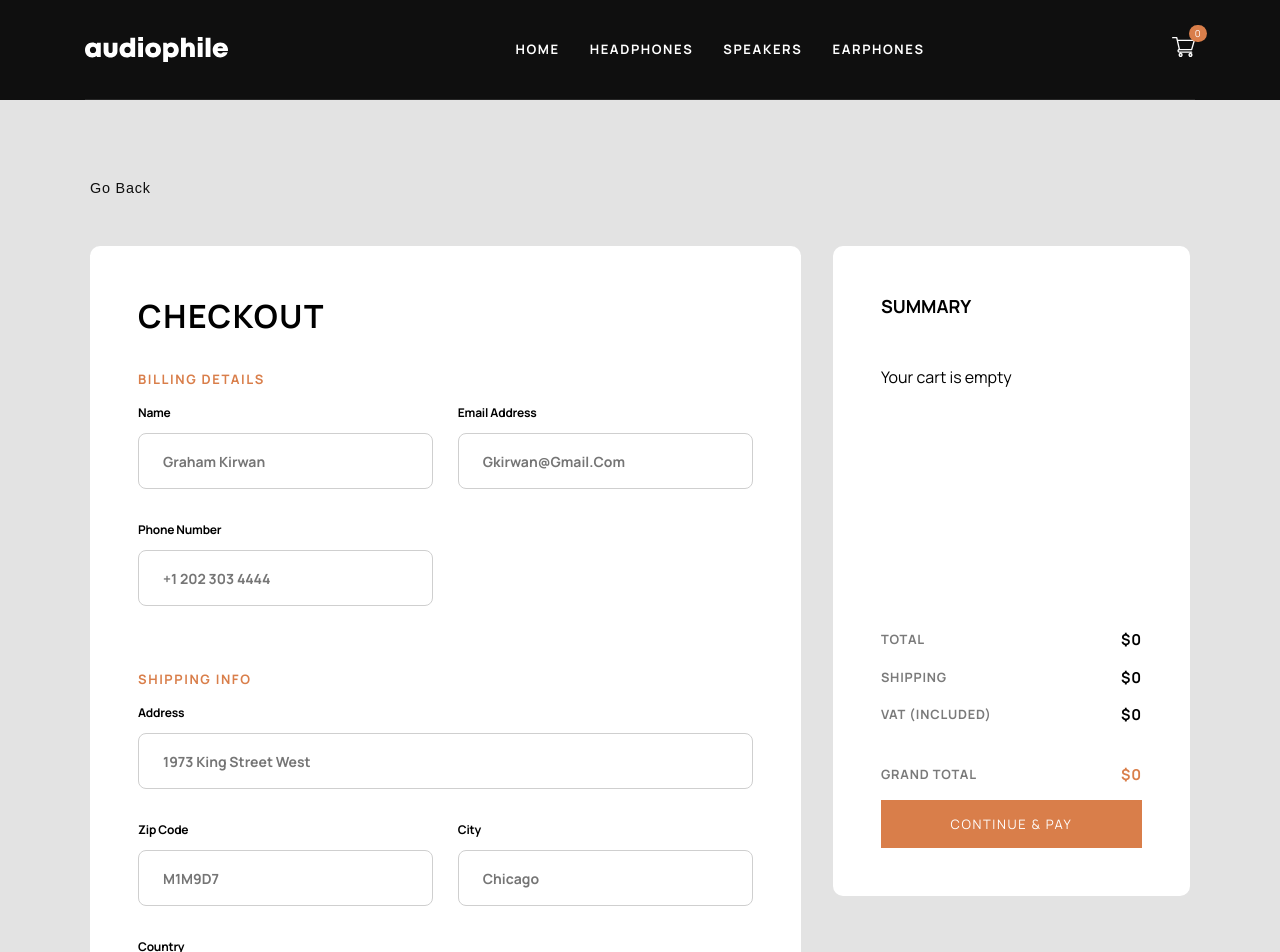
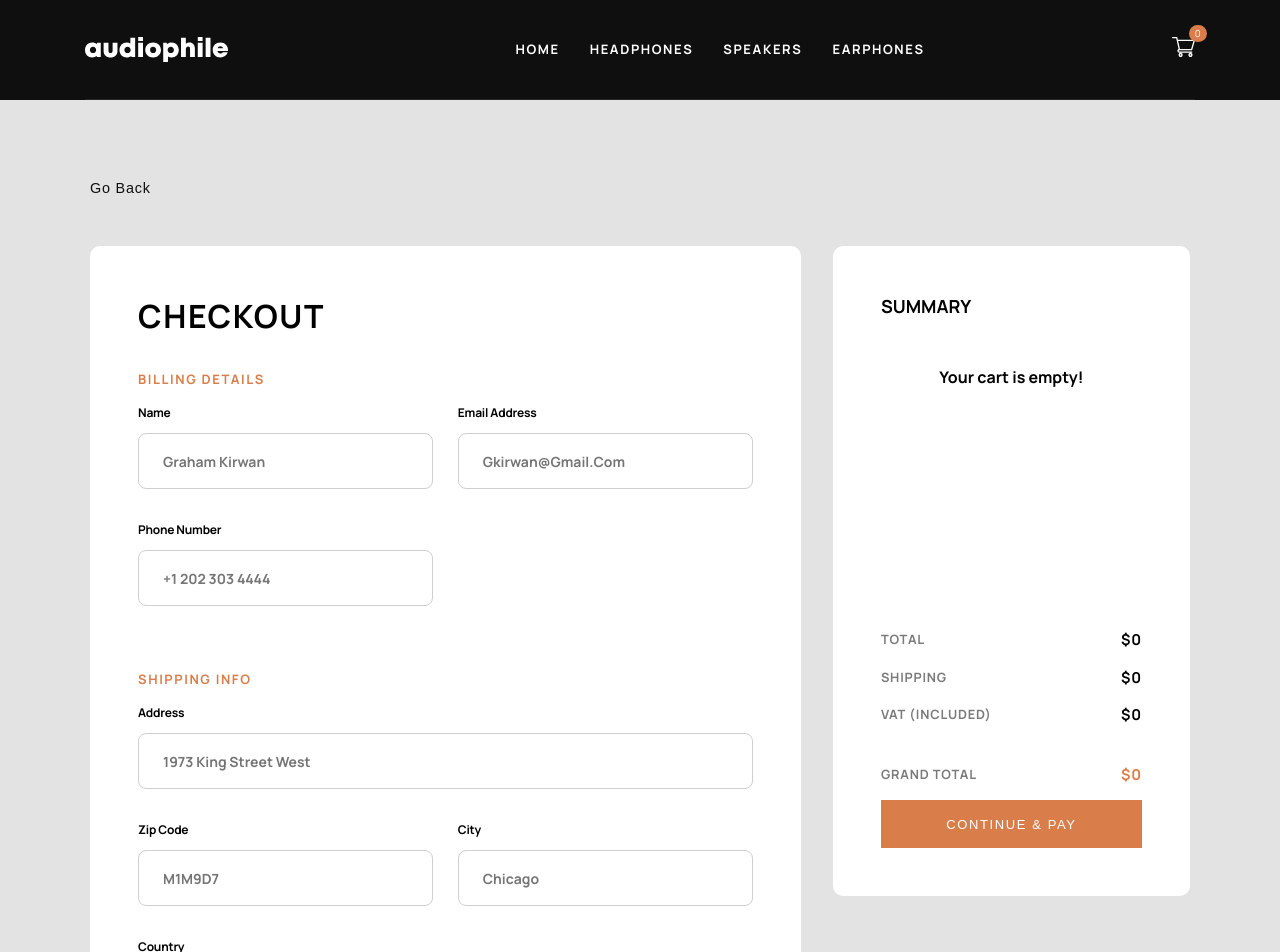
Before and after one commit to GrahamKirwan/audiophile, a Next.js app: page /checkout in a window 1280 px wide. Shown: the top 952 px of the page. Built offline with nearby package versions, Linux system fonts and the light colour scheme; some icons are missing.

Commit message:
form submit

```diff
--- a/pages/checkout/index.js
+++ b/pages/checkout/index.js
@@ -52,12 +52,12 @@ export default function CheckoutPage() {
         <div className={styles.checkoutContainer}>
           <div className={styles.checkoutForm}>
               <h2>Checkout</h2>
-              <form>
+              <form id="checkoutForm">
                   <h3>Billing details</h3>
                   <div className={styles.inputGroup}>
                       <div className={styles.inputGroup__item}>
                           <label>Name</label>
-                          <input type="text" name="name" id="name" placeholder="Graham Kirwan" />
+                          <input required type="text" name="name" id="name" placeholder="Graham Kirwan" />
                       </div>
                       <div className={styles.inputGroup__item}>
                           <label>Email Address</label>
@@ -133,7 +133,7 @@ export default function CheckoutPage() {
                         return <CartItem item={item} key={index}/>
                     }
                 })}
-                {ctx.cartTotal == 0 ? <p className={styles.cartContentContainer_middle_empty}>Your cart is empty</p> : <span></span>}
+                {ctx.cartTotal == 0 ? <p className={styles.checkoutSummary_middle_empty}>Your cart is empty!</p> : <span></span>}
             </div>
             </div>
 
@@ -156,7 +156,7 @@ export default function CheckoutPage() {
                     <p className={styles.totals_heading}>Grand total</p>
                     <p style={{color: 'var(--color-pry-100)'}} className={styles.totals_number}>${Math.floor(ctx.cartPrice / 1000) + Math.floor(ctx.cartPrice / 100) + ctx.cartPrice}</p>
                 </div>
-            <a style={{width: '100%'}} onClick={payBtnHandler} className={btnStyles.btnPrimary}>Continue & pay</a>
+            <button form="checkoutForm" type="submit" style={{width: '100%', border: 'none'}} onSubmit={payBtnHandler} className={btnStyles.btnPrimary}>Continue & pay</button>
 
             </div>
 
--- a/styles/Checkout.module.scss
+++ b/styles/Checkout.module.scss
@@ -213,6 +213,12 @@
       flex-direction: column;
       overflow-y: scroll;
       padding-bottom: 3rem;
+
+      &_empty {
+        font-weight: 700;
+        text-align: center;
+
+      }
     }
 
 
```
Also changed, not shown: 1 other file (tests, documents, lock files or other folders).
